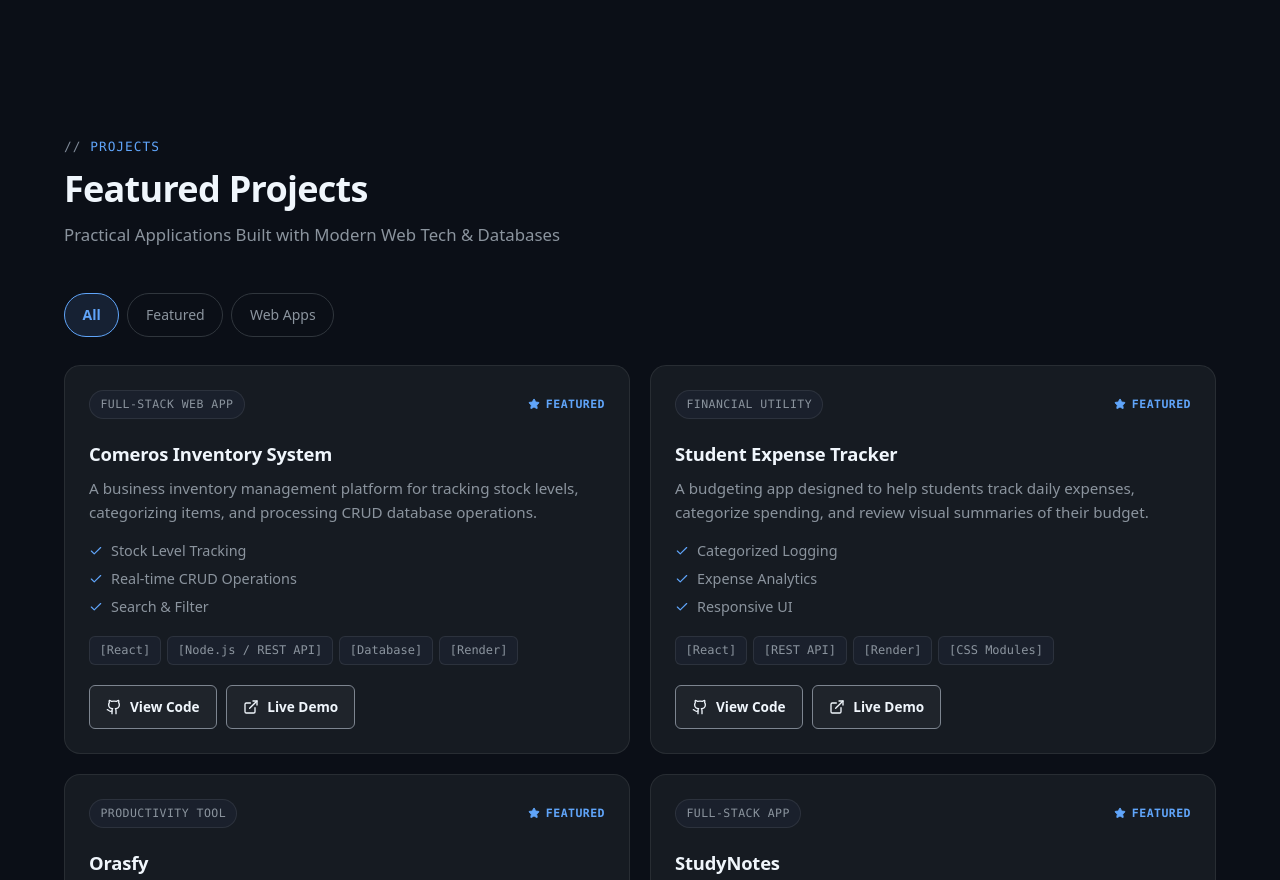
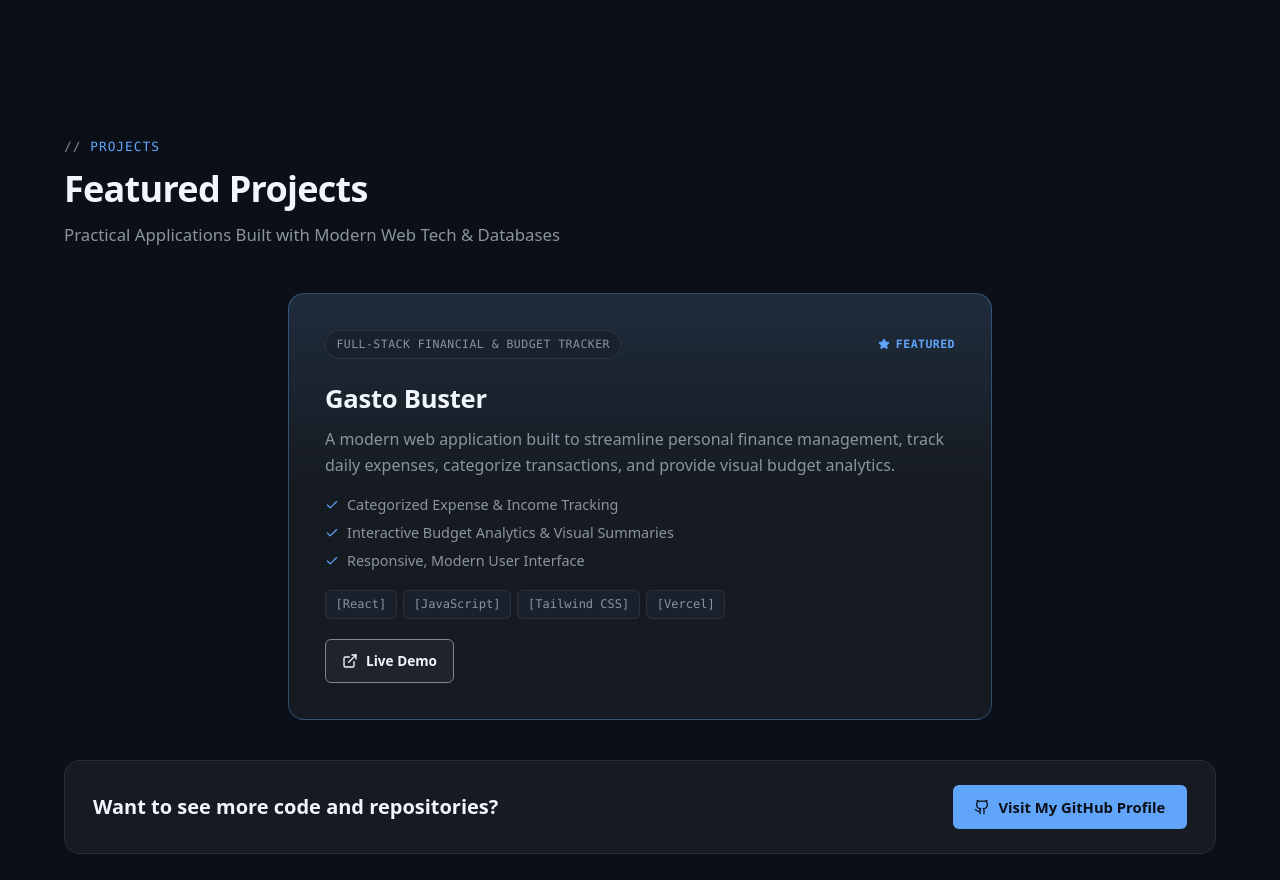
Before and after one commit to mxrckyyy/marcportfolio, a React (Vite) app: page / in a window 1280 px wide. Shown: the part 1920-2800 px from the top of the page. Built offline with nearby package versions, Linux system fonts and the light colour scheme.

Commit message:
remove the past project, and add a new one

```diff
--- a/src/components/sections/Projects.jsx
+++ b/src/components/sections/Projects.jsx
@@ -1,4 +1,3 @@
-import { useState } from 'react'
 import { motion } from 'framer-motion'
 import { Github } from 'lucide-react'
 import SectionHeading from '../ui/SectionHeading'
@@ -7,21 +6,7 @@ import Button from '../ui/Button'
 import { projects, githubProfile } from '../../data/projects'
 import { viewportOnce, staggerGrid, fadeUp } from '../../utils/animations'
 
-const filters = [
-  { id: 'all', label: 'All' },
-  { id: 'featured', label: 'Featured' },
-  { id: 'web', label: 'Web Apps' },
-]
-
 function Projects() {
-  const [activeFilter, setActiveFilter] = useState('all')
-
-  const visibleProjects = projects.filter((project) => {
-    if (activeFilter === 'featured') return project.featured
-    if (activeFilter === 'web') return project.type === 'web'
-    return true
-  })
-
   return (
     <section className="section" id="projects">
       <div className="container">
@@ -31,46 +16,19 @@ function Projects() {
           description="Practical Applications Built with Modern Web Tech & Databases"
         />
 
-        <div className="projects__filters" role="group" aria-label="Filter projects">
-          {filters.map((filter) => (
-            <button
-              key={filter.id}
-              type="button"
-              className={`projects__filter ${
-                activeFilter === filter.id ? 'is-active' : ''
+        <motion.div
+          className={`projects__grid${
+            projects.length === 1 ? ' projects__grid--single' : ''
           }`}
-              aria-pressed={activeFilter === filter.id}
-              onClick={() => setActiveFilter(filter.id)}
-            >
-              {filter.label}
-            </button>
-          ))}
-        </div>
-
-        {visibleProjects.length === 0 ? (
-          <motion.p
-            className="projects__empty"
-            initial="hidden"
-            whileInView="visible"
-            viewport={viewportOnce}
-            variants={fadeUp}
-          >
-            No projects in this filter yet.
-          </motion.p>
-        ) : (
-          <motion.div
-            className="projects__grid"
-            key={activeFilter}
           initial="hidden"
           whileInView="visible"
           viewport={viewportOnce}
           variants={staggerGrid}
         >
-            {visibleProjects.map((project) => (
+          {projects.map((project) => (
             <ProjectCard key={project.id} project={project} />
           ))}
         </motion.div>
-        )}
 
         <motion.div
           className="projects__banner"
--- a/src/components/ui/ProjectCard.jsx
+++ b/src/components/ui/ProjectCard.jsx
@@ -17,7 +17,7 @@ function ProjectCard({ project }) {
 
   return (
     <motion.article
-      className="project-card"
+      className={`project-card${featured ? ' project-card--featured' : ''}`}
       variants={staggerCard}
       whileHover={{ y: -4, transition: { duration: 0.2 } }}
     >
--- a/src/data/projects.js
+++ b/src/data/projects.js
@@ -2,63 +2,19 @@ export const githubProfile = 'https://github.com/mxrckyyy'
 
 export const projects = [
   {
-    id: 'comeros-inventory-system',
-    title: 'Comeros Inventory System',
-    category: 'Full-Stack Web App',
+    id: 'gasto-buster',
+    title: 'Gasto Buster',
+    category: 'Full-Stack Financial & Budget Tracker',
     type: 'web',
     description:
-      'A business inventory management platform for tracking stock levels, categorizing items, and processing CRUD database operations.',
-    technologies: ['React', 'Node.js / REST API', 'Database', 'Render'],
+      'A modern web application built to streamline personal finance management, track daily expenses, categorize transactions, and provide visual budget analytics.',
+    technologies: ['React', 'JavaScript', 'Tailwind CSS', 'Vercel'],
     features: [
-      'Stock Level Tracking',
-      'Real-time CRUD Operations',
-      'Search & Filter',
+      'Categorized Expense & Income Tracking',
+      'Interactive Budget Analytics & Visual Summaries',
+      'Responsive, Modern User Interface',
     ],
-    github: 'https://github.com/mxrckyyy/Inventory-System',
-    demo: 'https://comerosinventorysystem.onrender.com',
-    featured: true,
-  },
-  {
-    id: 'student-expense-tracker',
-    title: 'Student Expense Tracker',
-    category: 'Financial Utility',
-    type: 'web',
-    description:
-      'A budgeting app designed to help students track daily expenses, categorize spending, and review visual summaries of their budget.',
-    technologies: ['React', 'REST API', 'Render', 'CSS Modules'],
-    features: ['Categorized Logging', 'Expense Analytics', 'Responsive UI'],
-    github: 'https://github.com/mxrckyyy/StudentExpenseTracker',
-    demo: 'https://studentexpensetracker-ghba.onrender.com',
-    featured: true,
-  },
-  {
-    id: 'orasfy',
-    title: 'Orasfy',
-    category: 'Productivity Tool',
-    type: 'web',
-    description:
-      'A productivity web app for structuring work sessions, managing timers, and improving daily task workflow.',
-    technologies: ['JavaScript / React', 'Framer Motion', 'Render'],
-    features: ['Session Timers', 'Interactive Control', 'Task Tracking'],
-    github: 'https://github.com/mxrckyyy/Orasfy',
-    demo: 'https://orasfy.onrender.com',
-    featured: true,
-  },
-  {
-    id: 'study-notes',
-    title: 'StudyNotes',
-    category: 'Full-Stack App',
-    type: 'web',
-    description:
-      'A note-taking platform supporting persistent storage, note categorization, and clean note management.',
-    technologies: ['React', 'Full-Stack API', 'Database', 'Render'],
-    features: [
-      'Note Organization',
-      'Persistent Storage',
-      'Clean Editor UI',
-    ],
-    github: 'https://github.com/mxrckyyy/StudyNotes',
-    demo: 'https://studynotes-uto6.onrender.com',
+    demo: 'https://gastobuster.vercel.app',
     featured: true,
   },
 ]
--- a/src/index.css
+++ b/src/index.css
@@ -1050,43 +1050,9 @@ html {
   color: var(--accent);
 }
 
-.projects__filters {
-  display: flex;
-  flex-wrap: wrap;
-  gap: 0.5rem;
-  margin-bottom: 1.75rem;
-}
-
-.projects__filter {
-  min-height: 44px;
-  padding: 0.55rem 1.1rem;
-  background-color: transparent;
-  border: 1px solid var(--border);
-  border-radius: 999px;
-  color: var(--text-secondary);
-  font-size: 0.875rem;
-  font-weight: 500;
-  transition:
-    color var(--transition),
-    border-color var(--transition),
-    background-color var(--transition);
-}
-
-.projects__filter:hover {
-  color: var(--text-primary);
-  border-color: var(--accent);
-}
-
-.projects__filter.is-active {
-  background-color: var(--accent-soft);
-  border-color: var(--accent);
-  color: var(--accent);
-  font-weight: 600;
-}
-
 .projects__grid {
   display: grid;
-  grid-template-columns: 1fr;
+  grid-template-columns: minmax(0, 1fr);
   gap: 1.25rem;
 }
 
@@ -1096,15 +1062,15 @@ html {
   }
 }
 
-.projects__empty {
-  padding: 2.5rem 1.5rem;
-  text-align: center;
-  color: var(--text-muted);
-  font-family: var(--font-mono);
-  font-size: 0.95rem;
-  background-color: var(--surface);
-  border: 1px dashed var(--border);
-  border-radius: var(--radius-lg);
+.projects__grid--single {
+  max-width: 44rem;
+  margin-inline: auto;
+}
+
+@media (min-width: 768px) {
+  .projects__grid--single {
+    grid-template-columns: minmax(0, 1fr);
+  }
 }
 
 .project-card {
@@ -1122,6 +1088,26 @@ html {
 
 .project-card:hover {
   border-color: var(--accent);
+}
+
+.project-card--featured {
+  padding: clamp(1.5rem, 4vw, 2.25rem);
+  border-color: rgba(96, 165, 250, 0.35);
+  background-color: var(--surface);
+  background-image: linear-gradient(
+    180deg,
+    var(--accent-soft),
+    transparent 45%
+  );
+}
+
+.project-card--featured .project-card__title {
+  font-size: clamp(1.3rem, 3vw, 1.6rem);
+}
+
+.project-card--featured .project-card__description {
+  font-size: 1rem;
+  line-height: 1.6;
 }
 
 .project-card__header {
```
Lines whose indentation alone changed are shown as unchanged.
